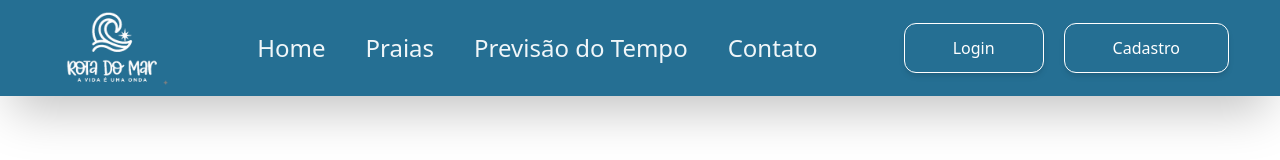
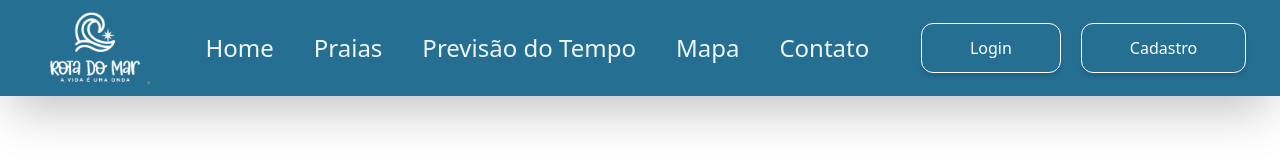
Before and after one commit to Elias700/Rota-do-Mar, a React (Vite) app: page /beaches/1 in a window 1280 px wide. Shown: the top 160 px of the page. Built offline with nearby package versions, Linux system fonts and the light colour scheme; a web font is replaced by a local one.

Commit message:
feat: creation of the Map component and update of the navigation in the Header

```diff
--- a/src/App.tsx
+++ b/src/App.tsx
@@ -5,10 +5,33 @@ import Beaches from './pages/Beaches/Beaches';
 import Footer from './components/Footer/Footer';
 import Weather from './pages/Weather/Weather';
 import Contact from './pages/Contact/Contact';
+import Map from './pages/Map/Map';
+
+import { useEffect } from 'react';
+import { useLocation } from 'react-router-dom';
 
 import './App.css';
 
 function App() {
+  const location = useLocation();
+
+  const smoothScrollToId = (id: string) => {
+    const el = document.getElementById(id);
+    if (!el) return;
+    const header = document.querySelector('header');
+    const offset = header instanceof HTMLElement ? header.offsetHeight : 0;
+    const y = el.getBoundingClientRect().top + window.pageYOffset - offset;
+    window.scrollTo({ top: y, behavior: 'smooth' });
+  };
+
+  useEffect(() => {
+    if (location.pathname === '/') {
+      const hash = location.hash?.replace('#', '');
+      if (hash) {
+        smoothScrollToId(hash);
+      }
+    }
+  }, [location]);
   return (
     <>
       <Header />
@@ -17,6 +40,7 @@ function App() {
         <Welcome />
         <Beaches />
         <Weather />
+        <Map />
         <Contact />
         <Footer />
       </main>
--- a/src/components/Header/Header.tsx
+++ b/src/components/Header/Header.tsx
@@ -1,5 +1,5 @@
-import Logo from '../../assets/logo.png'
-import { useNavigate } from 'react-router-dom';
+import { Link, useNavigate } from "react-router-dom";
+import Logo from "../../assets/logo.png";
 
 const Header = () => {
   const navigate = useNavigate();
@@ -7,54 +7,86 @@ const Header = () => {
   return (
     <header className="fixed top-0 w-full z-50">
       <div className="bg-[var(--color-primary-600)] flex justify-around items-center p-2 shadow-2xl">
-                <img src={Logo} alt="Logo Rota do Mar" className='h-20'/>
-                <nav className='flex'>
+        <img src={Logo} alt="Logo Rota do Mar" className="h-20" />
+
+        <nav className="flex">
           <ul className="flex gap-10">
             <li className="text-[var(--color-primary-50)] text-2xl cursor-pointer relative group w-max">
-                           <a href="#home">
-                                <span className="relative z-10">Home</span>
-                                <span className="absolute -bottom-1 left-0 w-0 transition-all duration-300 h-0.5 bg-[var(--color-primary-50)] group-hover:w-full">
-                                </span>
-                           </a>
+              <Link to="/#home" className="relative z-10">
+                Home
+              </Link>
+              <span
+                className="absolute -bottom-1 left-0 w-0 transition-all duration-300 h-0.5
+                bg-[var(--color-primary-50)] group-hover:w-full"
+              ></span>
             </li>
+
             <li className="text-[var(--color-primary-50)] text-2xl cursor-pointer relative group w-max">
-                           <a href="#praias">
-                                <span className="relative z-10">Praias</span>
-                                <span className="absolute -bottom-1 left-0 w-0 transition-all duration-300 h-0.5 bg-[var(--color-primary-50)] group-hover:w-full"></span>
-                           </a>
+              <Link to="/#praias" className="relative z-10">
+                Praias
+              </Link>
+              <span
+                className="absolute -bottom-1 left-0 w-0 transition-all duration-300 h-0.5
+                bg-[var(--color-primary-50)] group-hover:w-full"
+              ></span>
             </li>
+
             <li className="text-[var(--color-primary-50)] text-2xl cursor-pointer relative group w-max">
-                           <a href="#tempo">
-                                <span className="relative z-10">Previsão do Tempo</span>
-                                <span className="absolute -bottom-1 left-0 w-0 transition-all duration-300 h-0.5 bg-[var(--color-primary-50)] group-hover:w-full"></span>
-                           </a>
+              <Link to="/#tempo" className="relative z-10">
+                Previsão do Tempo
+              </Link>
+              <span
+                className="absolute -bottom-1 left-0 w-0 transition-all duration-300 h-0.5
+                bg-[var(--color-primary-50)] group-hover:w-full"
+              ></span>
             </li>
+
             <li className="text-[var(--color-primary-50)] text-2xl cursor-pointer relative group w-max">
-                           <a href="#contato">
-                                <span className="relative z-10">Contato</span>
-                                <span className="absolute -bottom-1 left-0 w-0 transition-all duration-300 h-0.5 bg-[var(--color-primary-50)] group-hover:w-full"></span>
-                           </a>
+              <Link to="/#mapa" className="relative z-10">
+                Mapa
+              </Link>
+              <span
+                className="absolute -bottom-1 left-0 w-0 transition-all duration-300 h-0.5
+                bg-[var(--color-primary-50)] group-hover:w-full"
+              ></span>
+            </li>
+
+            <li className="text-[var(--color-primary-50)] text-2xl cursor-pointer relative group w-max">
+              <Link to="/#contato" className="relative z-10">
+                Contato
+              </Link>
+              <span
+                className="absolute -bottom-1 left-0 w-0 transition-all duration-300 h-0.5
+                bg-[var(--color-primary-50)] group-hover:w-full"
+              ></span>
             </li>
           </ul>
         </nav>
-                <div className=' flex gap-5'>
-                    <button onClick={() => navigate("/login")}
-                        className="cursor-pointer   px-12 py-3 rounded-xl border-[1px] border-white text-white font-medium group shadow-md transition-colors hover:bg-[var(--color-primary-800)]"
+
+        <div className="flex gap-5">
+          <button
+            onClick={() => navigate("/login")}
+            className="cursor-pointer px-12 py-3 rounded-xl border-[1px] border-white text-white
+            font-medium group shadow-md transition-colors hover:bg-[var(--color-primary-800)]"
           >
             <div className="relative overflow-hidden">
-                            <p className="group-hover:-translate-y-7 duration-[1.125s] ease-[cubic-bezier(0.19,1,0.22,1)]"
+              <p
+                className="group-hover:-translate-y-7 duration-[1.125s] ease-[cubic-bezier(0.19,1,0.22,1)]"
               >
                 Login
               </p>
-                            <p className="absolute top-7 left-0 group-hover:top-0 duration-[1.125s] ease-[cubic-bezier(0.19,1,0.22,1)]"
+              <p
+                className="absolute top-7 left-0 group-hover:top-0 duration-[1.125s] ease-[cubic-bezier(0.19,1,0.22,1)]"
               >
                 Login
               </p>
             </div>
           </button>
 
-                    <button onClick={() => navigate("/cadastro")}
-                        className="cursor-pointer   px-12 py-3 rounded-xl border-[1px] border-white text-white font-medium group shadow-md transition-colors hover:bg-[var(--color-primary-800)]"
+          <button
+            onClick={() => navigate("/cadastro")}
+            className="cursor-pointer px-12 py-3 rounded-xl border-[1px] border-white text-white
+            font-medium group shadow-md transition-colors hover:bg-[var(--color-primary-800)]"
           >
             <div className="relative overflow-hidden">
               <p
@@ -72,7 +104,7 @@ const Header = () => {
         </div>
       </div>
     </header>
-    )
+  );
 };
 
 export default Header;
--- a/src/pages/Contact/Contact.tsx
+++ b/src/pages/Contact/Contact.tsx
@@ -1,8 +1,7 @@
-
 const Contact = () => {
 
     return (
-        <form className="h-[100vh] flex flex-col items-center justify-center bg-[var(--color-light)]">
+        <form id="contato" className="h-[100vh] flex flex-col items-center justify-center bg-[var(--color-light)]">
                 <h1 className="text-center text-4xl text-[var(--color-primary-700)] font-bold p-10">Contato</h1>
                 <div className="flex flex-col w-full max-w-xs sm:max-w-md p-8 rounded-lg shadow-lg bg-[var(--color-primary-50)]">
                     <div className="flex flex-col gap-4">
@@ -41,7 +40,7 @@ const Contact = () => {
                             <textarea
                                 name="mensagem"
                                 id="mensagem"
-                                rows="4"
+                                rows={4}
                                 placeholder="Digite sua mensagem"
                                 className="border-2 border-[var(--color-primary-700)] p-2 rounded w-full"
                                 required
--- /dev/null
+++ b/src/pages/Map/Map.tsx
@@ -0,0 +1,37 @@
+import imgMapa from '../../assets/icone-praia.png';
+
+const Map: React.FC = () => {
+  return (
+    <div className='bg-[var(--color-primary-50)]'>
+
+      <main id='mapa' className='pt-20 pb-16 max-w-6xl mx-auto px-4 sm:px-6 lg:px-8'>
+        <h1 className='text-5xl text-center text-[var(--color-primary-700)] font-extrabold pt-10 pb-4'>
+            Mapa Interativo
+        </h1>
+
+        <p className='text-lg text-center text-gray-700 mb-10 max-w-3xl mx-auto flex items-center justify-center'>
+          <img
+            src={imgMapa}
+            alt="Icone de praia"
+            className='h-8 w-8 mr-2 inline-block'
+          />
+
+        </p>
+
+        <div className='relative w-full overflow-hidden rounded-xl shadow-2xl mx-auto pb-[75%]'>
+          <iframe
+            src="https://www.google.com/maps/embed?pb=!1m18!1m12!1m3!1d155888.42995387604!2d-38.43083748202657!3d-12.900748135868861!2m3!1f0!2f0!3f0!3m2!1i1024!2i768!4f13.1!3m3!1m2!1s0x716112050422ebd%3A0xf71c84369573db9d!2sSalvador%2C%20BA!5e1!3m2!1spt-BR!2sbr!4v1761656975022!5m2!1spt-BR!2sbr"
+            style={{ border: '0' }}
+            allowFullScreen={true}
+            loading="lazy"
+            referrerPolicy="no-referrer-when-downgrade"
+            className='absolute top-0 left-0 w-full h-full'
+          >
+          </iframe>
+        </div>
+      </main>
+    </div>
+  );
+};
+
+export default Map;
```
Lines whose indentation alone changed are shown as unchanged.
